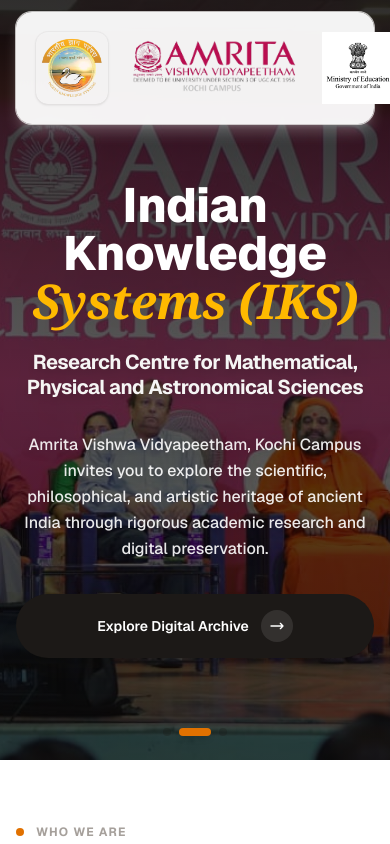
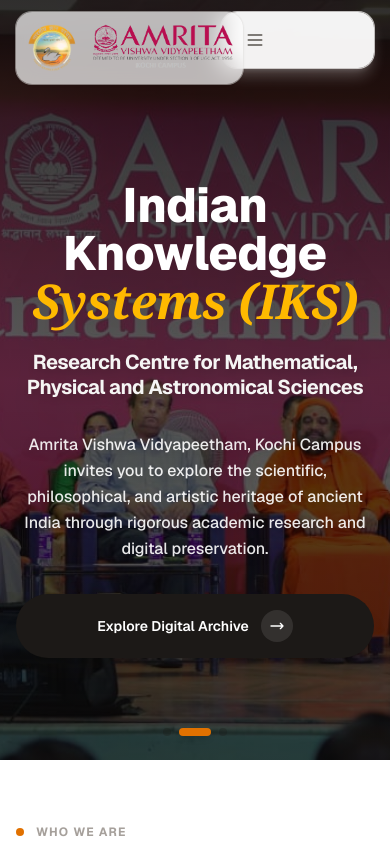
Before and after one commit to IKS-Amrita-Kochi-Campus/IKS-static, a Next.js app: page / in a window 390 px wide. Shown: the top 844 px of the page. Built offline with nearby package versions, Linux system fonts and the light colour scheme.

Commit message:
logos and nvabar

```diff
--- a/src/app/events/page.tsx
+++ b/src/app/events/page.tsx
@@ -87,28 +87,20 @@ export default function EventsPage() {
     return (
         <div className="min-h-screen bg-stone-50 font-sans selection:bg-amber-100 selection:text-amber-900">
 
-            {/* ─── Navigation ─────────────────────────────────────────── */}
-            <div className={`fixed top-0 left-0 right-0 z-50 transition-all duration-500 pt-3 px-4 sm:px-6`}>
-                <nav
-                    className={`transition-all duration-500 max-w-5xl mx-auto rounded-2xl bg-white/95 backdrop-blur-xl shadow-lg ring-1 ring-stone-200/80 px-5 ${
-                        isScrolled ? "shadow-stone-200/60" : "shadow-stone-200/30"
-                    }`}
-                >
-                    <div className={`max-w-7xl mx-auto flex justify-between items-center transition-all duration-500 ${isScrolled ? "h-14" : "h-20"}`}>
-
-                        {/* Logo */}
-                        <Link href="/#home" className="flex items-center gap-4 group flex-shrink-0" aria-label="IKS Amrita Home">
+            {/* ─── Institutional Logo Block (Fixed Top Left) ───────────────── */}
+            <div className={`fixed top-3 left-4 md:top-5 md:left-6 z-[60] transition-all duration-500`}>
+                <Link href="/#home" className="flex items-center gap-3 md:gap-4 group bg-white/70 backdrop-blur-md md:bg-transparent md:backdrop-blur-none p-2 md:p-0 rounded-2xl md:rounded-none shadow-sm md:shadow-none ring-1 ring-stone-200/50 md:ring-0" aria-label="IKS Amrita Home">
                     {/* IKS Logo */}
-                            <div className={`flex items-center justify-center rounded-xl overflow-hidden ring-1 transition-all duration-500 flex-shrink-0 ${
+                    <div className={`flex items-center justify-center transition-all duration-500 flex-shrink-0 ${
                         isScrolled
-                                    ? "w-8 h-8 ring-stone-200"
-                                    : "w-12 h-12 ring-stone-200/60 shadow-sm"
+                            ? "w-10 h-10 md:w-12 md:h-12"
+                            : "w-14 h-14 md:w-16 md:h-16 lg:w-20 lg:h-20"
                     }`}>
                         <Image
                             src="/assets/iks.webp"
                             alt="IKS Amrita Logo"
-                                    width={40}
-                                    height={40}
+                            width={80}
+                            height={80}
                             className="object-contain w-full h-full"
                             priority
                         />
@@ -116,33 +108,43 @@ export default function EventsPage() {
 
                     {/* Amrita University Logo */}
                     <div className={`flex items-center transition-all duration-500 flex-shrink-0 ${
-                                isScrolled ? "h-7" : "h-10"
+                        isScrolled ? "h-8 md:h-10" : "h-12 md:h-14 lg:h-16"
                     }`}>
                         <Image
                             src="/assets/AVV LOGO.png"
                             alt="Amrita Vishwa Vidyapeetham"
-                                    width={160}
-                                    height={40}
+                            width={220}
+                            height={64}
                             className="object-contain h-full w-auto"
                         />
                     </div>
 
                     {/* Gov of India Logo */}
-                            <div className={`flex items-center transition-all duration-500 flex-shrink-0 ${
-                                isScrolled ? "h-9" : "h-12"
+                    <div className={`hidden sm:flex items-center transition-all duration-500 flex-shrink-0 ${
+                        isScrolled ? "h-10 md:h-12" : "h-16 md:h-18 lg:h-20"
                     }`}>
                         <Image
                             src="/assets/moe_logo_final.png"
                             alt="Ministry of Education"
-                                    width={140}
-                                    height={48}
+                            width={220}
+                            height={80}
                             className="object-contain h-full w-auto"
                         />
                     </div>
                 </Link>
+            </div>
+
+            {/* ─── Navigation ─────────────────────────────────────────── */}
+            <div className={`fixed top-0 left-0 right-0 z-50 transition-all duration-500 pt-3 px-4 sm:px-6 pointer-events-none flex justify-end`}>
+                <nav
+                    className={`transition-all duration-500 pointer-events-auto rounded-2xl bg-white/95 backdrop-blur-xl shadow-lg ring-1 ring-stone-200/80 px-4 sm:px-5 ${
+                        isScrolled ? "shadow-stone-200/60" : "shadow-stone-200/30"
+                    }`}
+                >
+                    <div className={`flex items-center gap-4 transition-all duration-500 ${isScrolled ? "h-12" : "h-14 sm:h-16"}`}>
 
                         {/* Desktop Navigation */}
-                        <div className="hidden md:flex items-center gap-7">
+                        <div className="hidden md:flex items-center gap-6 lg:gap-7">
                             {navLinks.map((link) => {
                                 const isActive = link.href === "/events";
                                 return (
--- a/src/app/page.tsx
+++ b/src/app/page.tsx
@@ -54,29 +54,20 @@ export default function HomePage() {
     return (
         <div className="min-h-screen bg-stone-50 font-sans selection:bg-amber-100 selection:text-amber-900">
 
-            {/* ─── Navigation ─────────────────────────────────────────── */}
-            {/* Wrapper: full-width fixed strip */}
-            <div className={`fixed top-0 left-0 right-0 z-50 transition-all duration-500 pt-3 px-4 sm:px-6`}>
-                <nav
-                    className={`transition-all duration-500 max-w-5xl mx-auto rounded-2xl bg-white/95 backdrop-blur-xl shadow-lg ring-1 ring-stone-200/80 px-5 ${
-                        isScrolled ? "shadow-stone-200/60" : "shadow-stone-200/30"
-                    }`}
-                >
-                    <div className={`max-w-7xl mx-auto flex justify-between items-center transition-all duration-500 ${isScrolled ? "h-20" : "h-28"}`}>
-
-                        {/* Logo */}
-                        <a href="#home" className="flex items-center gap-6 group flex-shrink-0" aria-label="IKS Amrita Home">
+            {/* ─── Institutional Logo Block (Fixed Top Left) ───────────────── */}
+            <div className={`fixed top-3 left-4 md:top-5 md:left-6 z-[60] transition-all duration-500`}>
+                <a href="#home" className="flex items-center gap-3 md:gap-4 group bg-white/70 backdrop-blur-md md:bg-transparent md:backdrop-blur-none p-2 md:p-0 rounded-2xl md:rounded-none shadow-sm md:shadow-none ring-1 ring-stone-200/50 md:ring-0" aria-label="IKS Amrita Home">
                     {/* IKS Logo */}
-                            <div className={`flex items-center justify-center rounded-xl overflow-hidden ring-1 transition-all duration-500 flex-shrink-0 ${
+                    <div className={`flex items-center justify-center transition-all duration-500 flex-shrink-0 ${
                         isScrolled
-                                    ? "w-12 h-12 ring-stone-200"
-                                    : "w-18 h-18 ring-stone-200/60 shadow-sm"
+                            ? "w-10 h-10 md:w-12 md:h-12"
+                            : "w-14 h-14 md:w-16 md:h-16 lg:w-20 lg:h-20"
                     }`}>
                         <Image
                             src="/assets/iks.webp"
                             alt="IKS Amrita Logo"
-                                    width={44}
-                                    height={44}
+                            width={80}
+                            height={80}
                             className="object-contain w-full h-full"
                             priority
                         />
@@ -84,33 +75,44 @@ export default function HomePage() {
 
                     {/* Amrita University Logo */}
                     <div className={`flex items-center transition-all duration-500 flex-shrink-0 ${
-                                isScrolled ? "h-10" : "h-14"
+                        isScrolled ? "h-8 md:h-10" : "h-12 md:h-14 lg:h-16"
                     }`}>
                         <Image
                             src="/assets/AVV LOGO.png"
                             alt="Amrita Vishwa Vidyapeetham"
                             width={220}
-                                    height={56}
+                            height={64}
                             className="object-contain h-full w-auto"
                         />
                     </div>
 
                     {/* Gov of India Logo */}
-                            <div className={`flex items-center transition-all duration-500 flex-shrink-0 ${
-                                isScrolled ? "h-12" : "h-18"
+                    <div className={`hidden sm:flex items-center transition-all duration-500 flex-shrink-0 ${
+                        isScrolled ? "h-10 md:h-12" : "h-16 md:h-18 lg:h-20"
                     }`}>
                         <Image
                             src="/assets/moe_logo_final.png"
                             alt="Ministry of Education"
-                                    width={200}
-                                    height={72}
+                            width={220}
+                            height={80}
                             className="object-contain h-full w-auto"
                         />
                     </div>
                 </a>
+            </div>
+
+            {/* ─── Navigation ─────────────────────────────────────────── */}
+            {/* Wrapper: full-width fixed strip */}
+            <div className={`fixed top-0 left-0 right-0 z-50 transition-all duration-500 pt-3 px-4 sm:px-6 pointer-events-none flex justify-end`}>
+                <nav
+                    className={`transition-all duration-500 pointer-events-auto rounded-2xl bg-white/95 backdrop-blur-xl shadow-lg ring-1 ring-stone-200/80 px-4 sm:px-5 ${
+                        isScrolled ? "shadow-stone-200/60" : "shadow-stone-200/30"
+                    }`}
+                >
+                    <div className={`flex items-center gap-4 transition-all duration-500 ${isScrolled ? "h-12" : "h-14 sm:h-16"}`}>
 
                         {/* Desktop Navigation */}
-                        <div className="hidden md:flex items-center gap-7">
+                        <div className="hidden md:flex items-center gap-6 lg:gap-7">
                             {navLinks.map((link) => {
                                 const sectionId = link.href.replace("#", "");
                                 const isActive = activeSection === sectionId;
```
Also changed, not shown: public/assets/moe_logo_final.png. Lines whose indentation alone changed are shown as unchanged.
